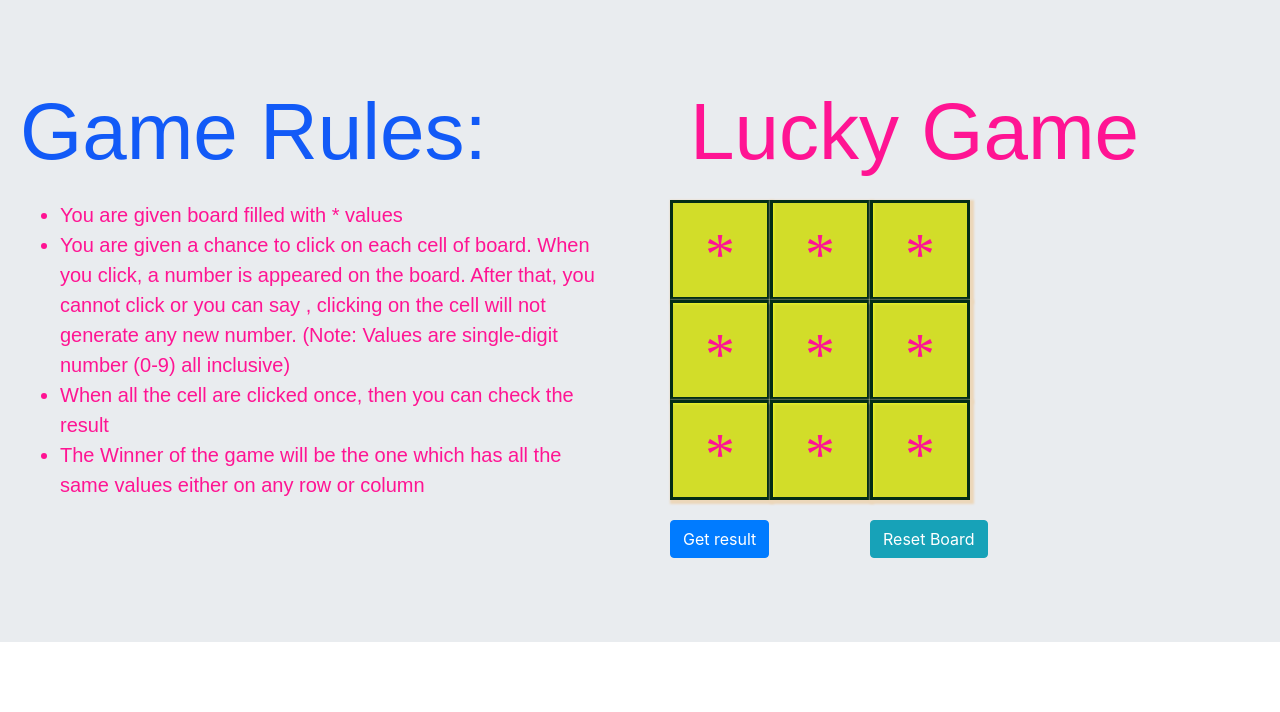
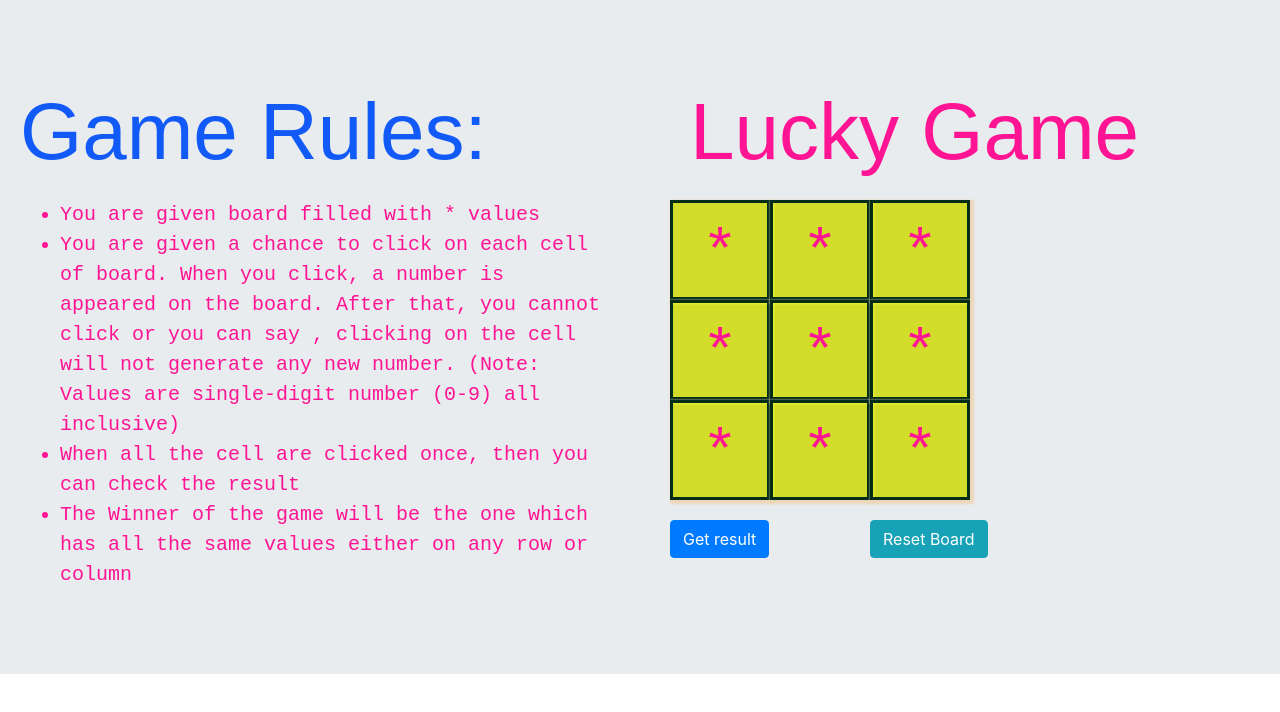
Before and after one commit to vaarigupta/Assignment1-Practicing-Component, an Angular app: page / in a window 1280 px wide. Shown: the top 712 px of the page. Built offline with nearby package versions, Linux system fonts and the light colour scheme.

Commit message:
updated font family

```diff
--- a/src/app/app.component.css
+++ b/src/app/app.component.css
@@ -2,7 +2,7 @@
 {
     font-size: 20px;
     color:deeppink;
-    font-family: cursive, Arial, Helvetica, sans-serif;
+    font-family: monospace, Arial, Helvetica, sans-serif;
     margin-top: 20px;
     margin-bottom: 20px;
     margin-left: 20px;
--- a/src/app/luckygame/luckygame.component.css
+++ b/src/app/luckygame/luckygame.component.css
@@ -1,5 +1,5 @@
 .cell {
-    font-family: "Permanent Marker", cursive;
+    font-family: "Permanent Marker", cursive, monospace, Arial, Helvetica, sans-serif;
     width: 100px;
     height: 100px;
     box-shadow: 2px 2px 2px 2px #ecd7ba;
```
